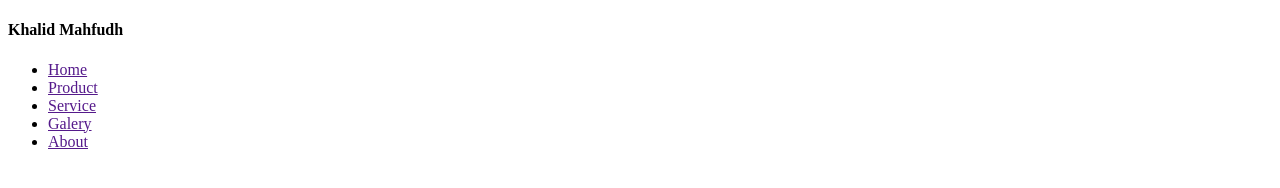
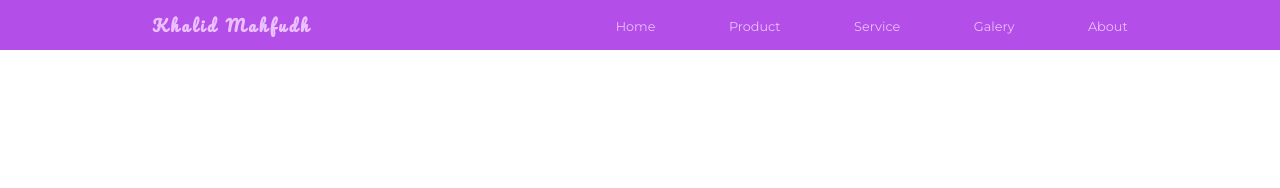
Before and after one commit to khalidmahfudh/responsive-web, a plain HTML site: page index.html in a window 1280 px wide. Drawn offline with Linux system fonts and the light colour scheme.

Commit message:
memberi warna background nav, menambah font nav

```diff
--- a/index.html
+++ b/index.html
@@ -1,10 +1,12 @@
 <!DOCTYPE html>
 <html lang="en">
+
 <head>
   <meta charset="utf-8" />
   <meta name="viewport" content="width=device-width, initial-scale=1.0" />
   <title>My Navbar</title>
   <link rel="stylesheet" href="style.css" />
+  <link href="https://fonts.googleapis.com/css2?family=Montserrat&family=Pacifico&display=swap" rel="stylesheet">
 </head>
 
 <body>
@@ -22,4 +24,5 @@
     </ul>
   </nav>
 </body>
+
 </html>
--- a/style.css
+++ b/style.css
@@ -0,0 +1,37 @@
+* {
+    margin: 0;
+    padding: 0;
+}
+
+body {
+    font-family: "Montserrat", sans-serif;
+}
+
+/* NAVBAR */
+nav {
+    display: flex;
+    background-color: rgb(180, 78, 232);
+    justify-content: space-around;
+    color: rgb(234, 192, 255);
+    height: 50px;
+    align-items: center;
+}
+
+nav .logo {
+    font-family: "Pacifico", cursive;
+    letter-spacing: 3px;
+}
+
+nav ul {
+    display: flex;
+    list-style: none;
+    width: 40%;
+    justify-content: space-between;
+    align-items: center;
+}
+
+nav ul li a {
+    color: rgb(234, 192, 255);
+    text-decoration: none;
+    font-size: 0.8em;
+}
```
Lines whose indentation alone changed are shown as unchanged.
